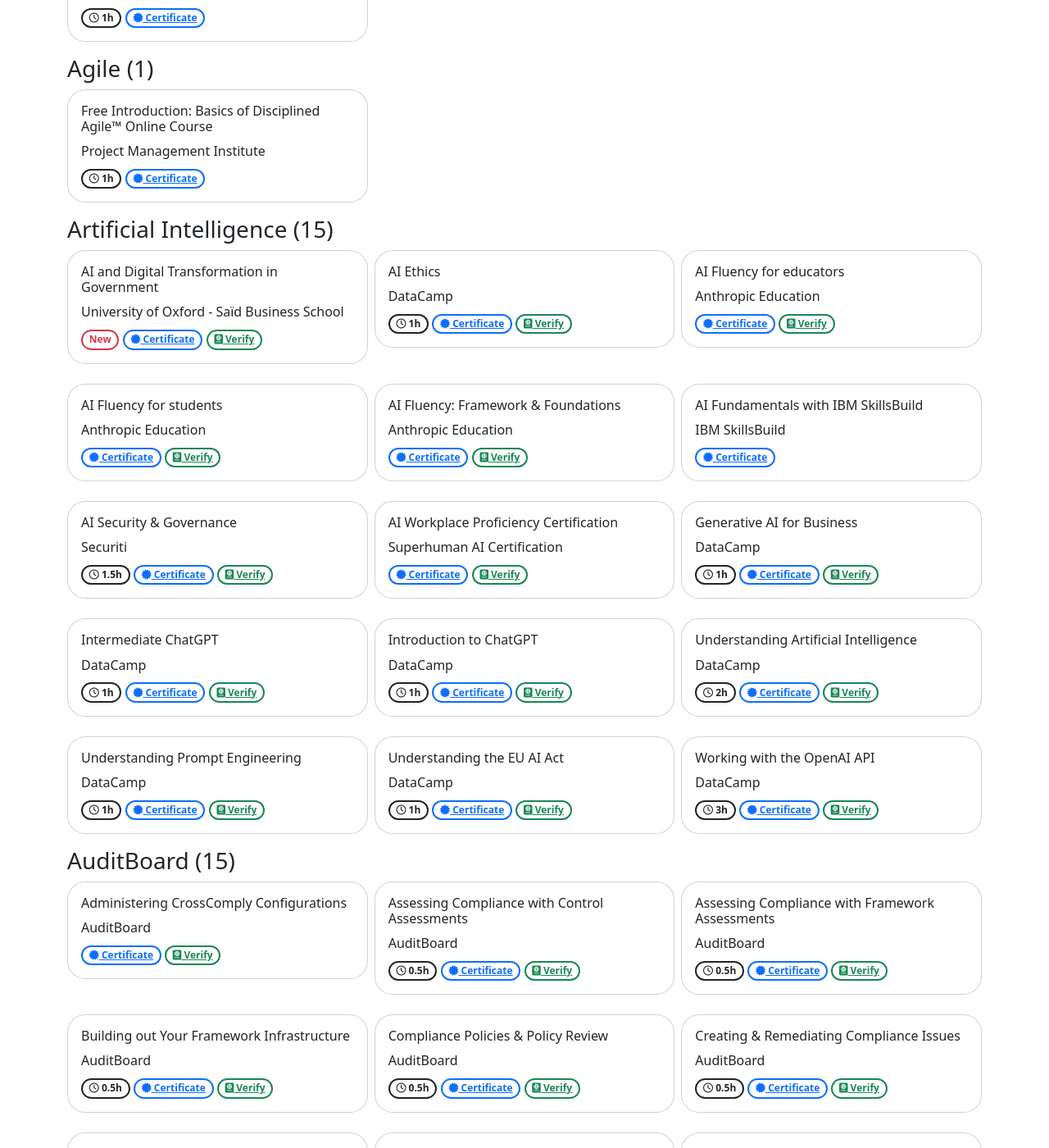
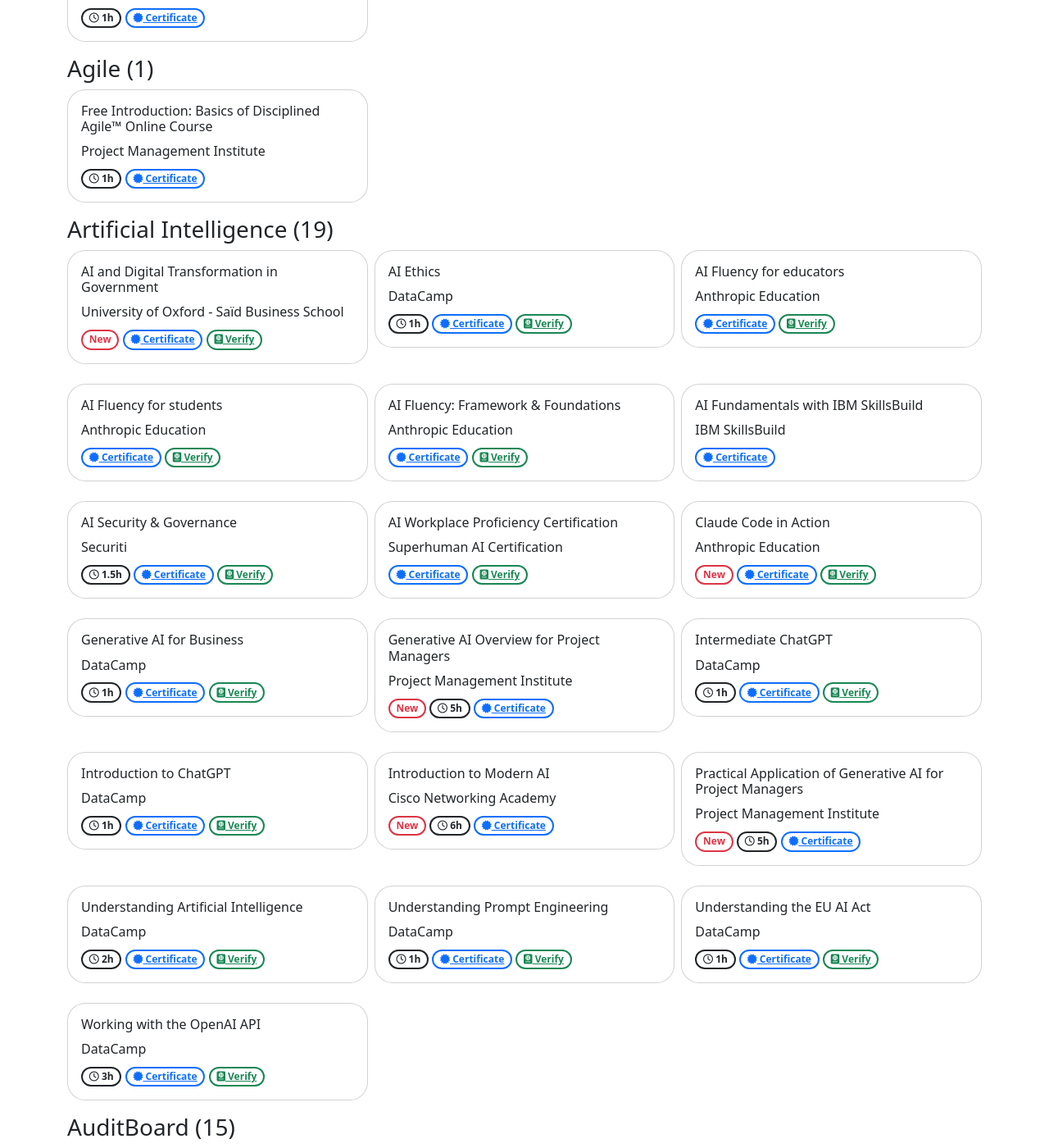
Before and after one commit to jeandecian/info, a Jekyll site: the page built from _pages/learning.md, in a window 1280 px wide and 1400 px high, scrolled down 344 px. Shown: the whole window at 82% size. Built offline with Jekyll 4.4.1, drawn with Linux system fonts in a browser that asks for light colours; nearby versions of some CDN libraries; a script that is not in the unit is left out; some of the changed text lies outside the part shown.

Commit message:
add november 2025 learnings

```diff
--- a/_data/learning.yml
+++ b/_data/learning.yml
@@ -218,6 +218,16 @@
   certificate-extension: pdf
   certificate-verification-url: https://verify.skilljar.com/c/
 
+- name: Claude Code in Action
+  topic: Artificial Intelligence
+  provider: Anthropic Education
+  provider-id: anthropic-education
+  hours:
+  date: 2025-11-26
+  certificate-id: kin8yyv4m2yf
+  certificate-extension: pdf
+  certificate-verification-url: https://verify.skilljar.com/c/
+
 - name: Compliance Policies & Policy Review
   topic: AuditBoard
   provider: AuditBoard
@@ -325,6 +335,16 @@
   hours: 6
   date: 2025-02-12
   certificate-id: 60855110-86b7-4e33-be12-41f77a845ea4
+  certificate-extension: pdf
+  certificate-verification-url:
+
+- name: "Cybersecurity Fundamentals: Apprentice"
+  topic: Cybersecurity
+  provider: Palo Alto Networks
+  provider-id: palo-alto-networks
+  hours: 1.75
+  date: 2025-11-26
+  certificate-id: C223433
   certificate-extension: pdf
   certificate-verification-url:
 
@@ -447,6 +467,16 @@
   certificate-id: 9f6159c05ab838df21a046bd3d4567fb827d2d93
   certificate-extension: pdf
   certificate-verification-url: https://www.datacamp.com/completed/statement-of-accomplishment/course/
+
+- name: Generative AI Overview for Project Managers
+  topic: Artificial Intelligence
+  provider: Project Management Institute
+  provider-id: project-management-institute
+  hours: 5
+  date: 2025-11-26
+  certificate-id: project-management-institute_generative-ai-overview-for-project-managers
+  certificate-extension: pdf
+  certificate-verification-url:
 
 - name: Get Started with Implementation
   topic: AuditBoard
@@ -678,6 +708,16 @@
   certificate-extension: pdf
   certificate-verification-url:
 
+- name: Introduction to Modern AI
+  topic: Artificial Intelligence
+  provider: Cisco Networking Academy
+  provider-id: cisco-networking-academy
+  hours: 6
+  date: 2025-11-26
+  certificate-id: cisco-networking-academy_introduction-to-modern-ai
+  certificate-extension: pdf
+  certificate-verification-url:
+
 - name: Introduction to Open Source
   topic: Open Source
   provider: Cognitive Class
@@ -885,6 +925,16 @@
   hours: 9
   date: 2025-01-28
   certificate-id: 7828723
+  certificate-extension: pdf
+  certificate-verification-url:
+
+- name: Practical Application of Generative AI for Project Managers
+  topic: Artificial Intelligence
+  provider: Project Management Institute
+  provider-id: project-management-institute
+  hours: 5
+  date: 2025-11-27
+  certificate-id: project-management-institute_practical-application-of-generative-ai-for-project-managers
   certificate-extension: pdf
   certificate-verification-url:
 
```
Also changed, not shown: 5 other files.
